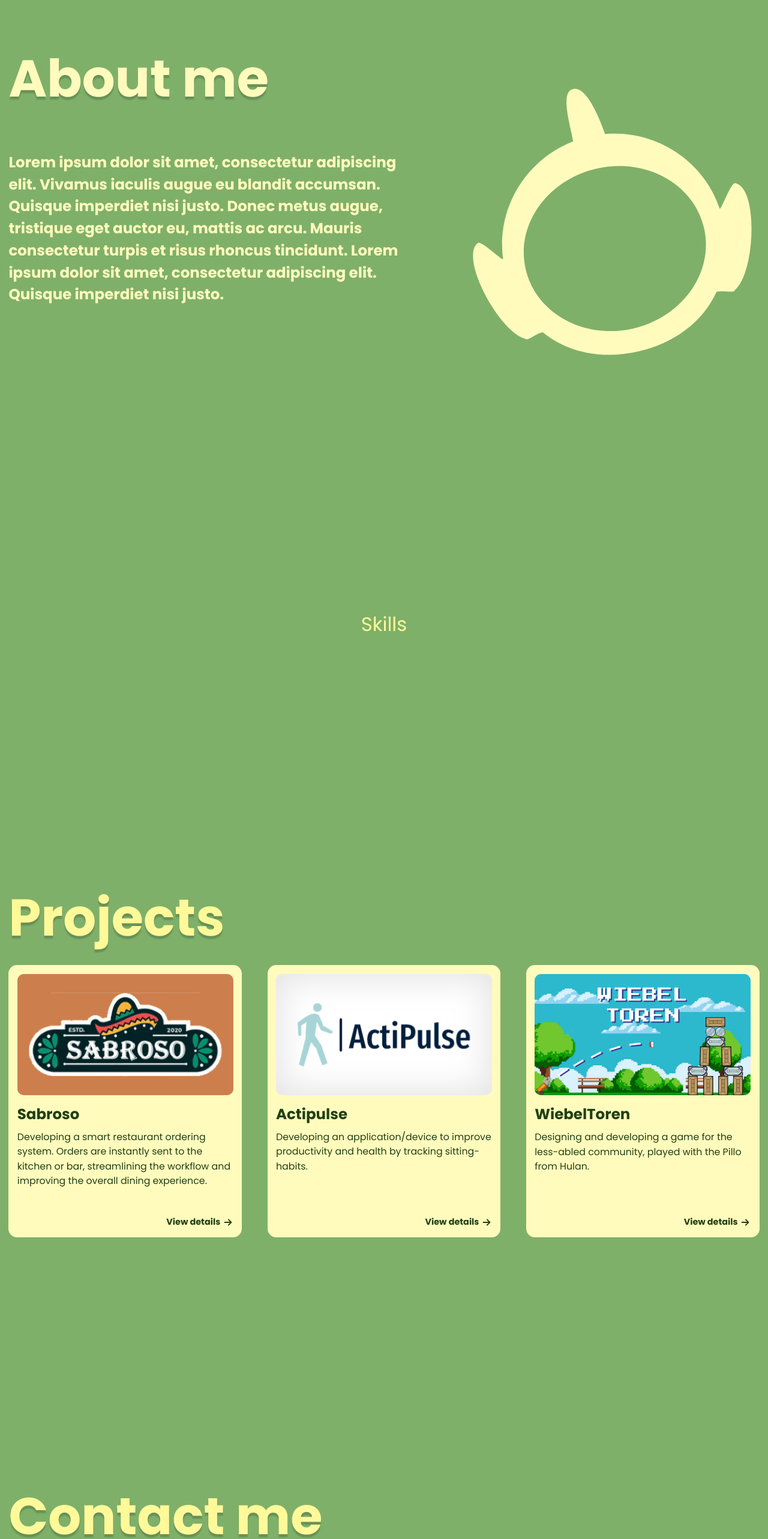
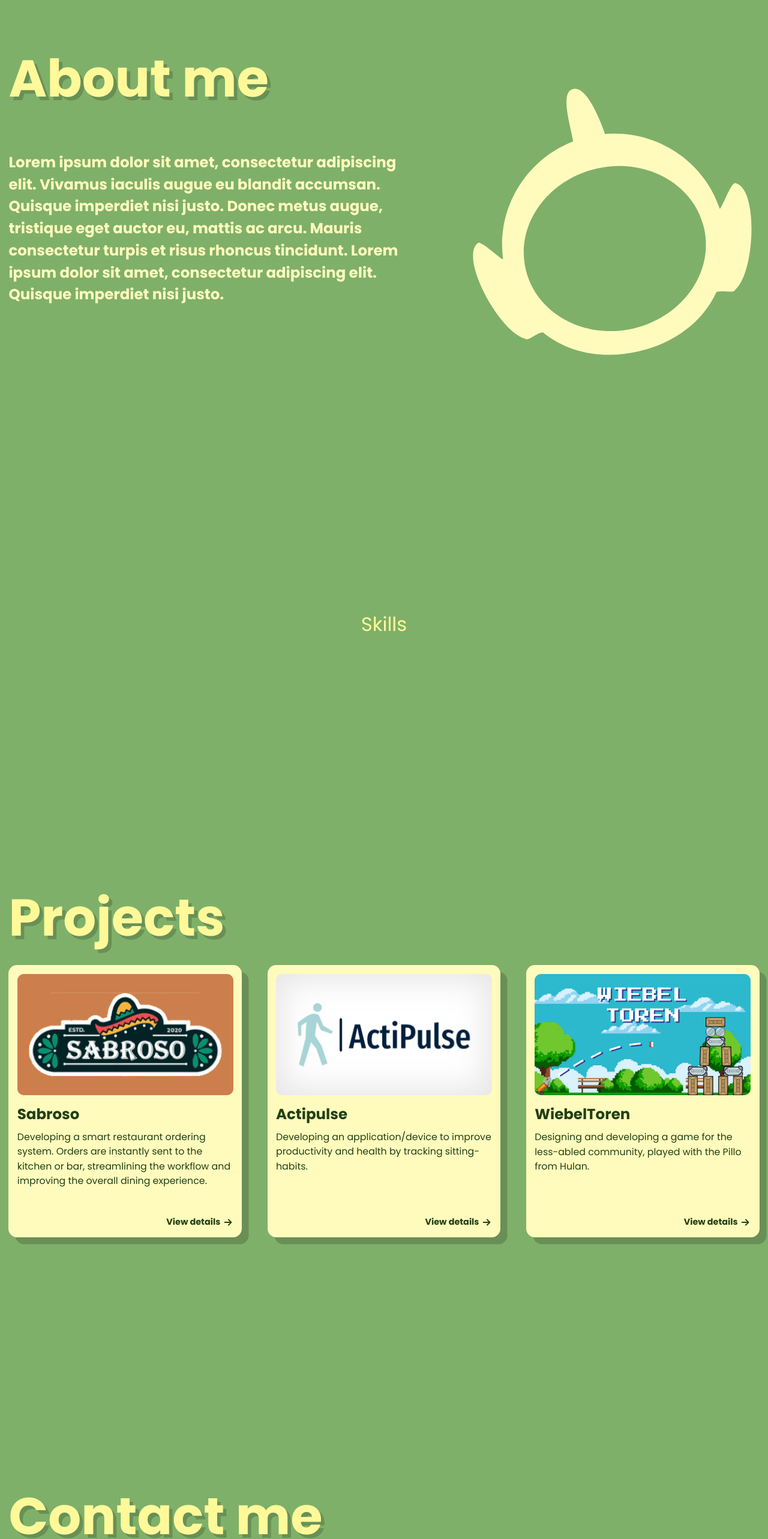
Before and after one commit to BeukerDipsy/Guus-Nohlmans-Portfolio, a Next.js app: page / in a window 1280 px wide. Shown: the part 839-3405 px from the top of the page at 60% size. Built offline with nearby package versions, Linux system fonts and the light colour scheme.

Commit message:
Added/fixed shadows

```diff
--- a/src/app/page.tsx
+++ b/src/app/page.tsx
@@ -47,9 +47,7 @@ export default function Home() {
         >
           <div className="flex flex-col md:flex-row md:justify-between h-full font-bold w-full px-4">
             <div className="flex flex-col flex-wrap pr-0 md:pr-10 lg:pr-20 ">
-              <h1 className="text-[4rem] md:text-[6rem] [text-shadow:0px_5px_2px_rgb(0_0_0/0.18)] text-left">
-                About me
-              </h1>
+              <h1 className="text-[4rem] md:text-[6rem] [text-shadow:0.4rem_0.4rem_0rem_rgb(0_0_0_/0.18)] text-secondaryYellow font-bold text-left">About me</h1>
               <p className="text-[1.5rem] md:text-[1.7rem] pt-8 md:pt-16 md:pr-0"> Lorem ipsum dolor sit amet, consectetur adipiscing elit. Vivamus iaculis augue eu blandit accumsan. Quisque imperdiet nisi justo. Donec metus augue, tristique eget auctor eu, mattis ac arcu. Mauris consectetur turpis et risus rhoncus tincidunt. Lorem ipsum dolor sit amet, consectetur adipiscing elit. Quisque imperdiet nisi justo. </p>
             </div>
 
@@ -68,7 +66,7 @@ export default function Home() {
         {/** Projects section **/}
         <section id="projects" className="pb-[10vh]">
           <div className="flex flex-col justify-center mx-auto w-full px-4">
-            <h1 className="text-[4rem] md:text-[6rem] [text-shadow:0px_5px_2px_rgb(0_0_0_/0.18)] text-secondaryYellow font-bold text-left mb-[1rem]">Projects</h1>
+            <h1 className="text-[4rem] md:text-[6rem] [text-shadow:0.4rem_0.4rem_0rem_rgb(0_0_0_/0.18)] text-secondaryYellow font-bold text-left mb-[1rem]">Projects</h1>
             <div className="flex flex-row w-full justify-between space-x-[1.5rem]">
               <ProjectCard title="Sabroso" description="Developing a smart restaurant ordering system. Orders are instantly sent to the kitchen or bar, streamlining the workflow and improving the overall dining experience." imagePath="/images/Sabroso.svg" />
               <ProjectCard title="Actipulse" description="Developing an application/device to improve productivity and health by tracking sitting-habits." imagePath="/images/Actipulse.svg" />
@@ -80,7 +78,7 @@ export default function Home() {
         {/** Contact section **/}
         <section id="contact" className="pb-[17vh] ">
           <div className="flex flex-col justify-center w-full mx-auto px-4">
-            <h1 className="text-[4rem] md:text-[6rem] [text-shadow:0px_5px_2px_rgb(0_0_0_/0.18)] text-secondaryYellow font-bold text-left">Contact me</h1>
+            <h1 className="text-[4rem] md:text-[6rem] [text-shadow:0.4rem_0.4rem_0rem_rgb(0_0_0_/0.18)] text-secondaryYellow font-bold text-left">Contact me</h1>
             <ContactBox />
           </div>
         </section>
--- a/src/components/projectCard.tsx
+++ b/src/components/projectCard.tsx
@@ -3,7 +3,7 @@ import ViewDetailsButton from "./viewDetailsButton";
 
 export default function ProjectCard({ title, description, imagePath }: { title: string; description: string; imagePath: string }) {
   return (
-    <div className="bg-primaryYellow rounded-2xl w-[27rem] h-[31.5rem] flex flex-col p-[1rem]">
+    <div className="bg-primaryYellow rounded-2xl w-[27rem] h-[31.5rem] flex flex-col p-[1rem] shadow-[0.8rem_0.8rem_0_rgba(0,0,0,0.18)]">
       <Image src={imagePath} alt={title} width={500} height={300} className="rounded-xl hover" />
       <div className="flex flex-col mt-4 space-y-2">
         <h3 className="text-[1.7rem] font-extrabold text-secondaryGreen">{title}</h3>
```
